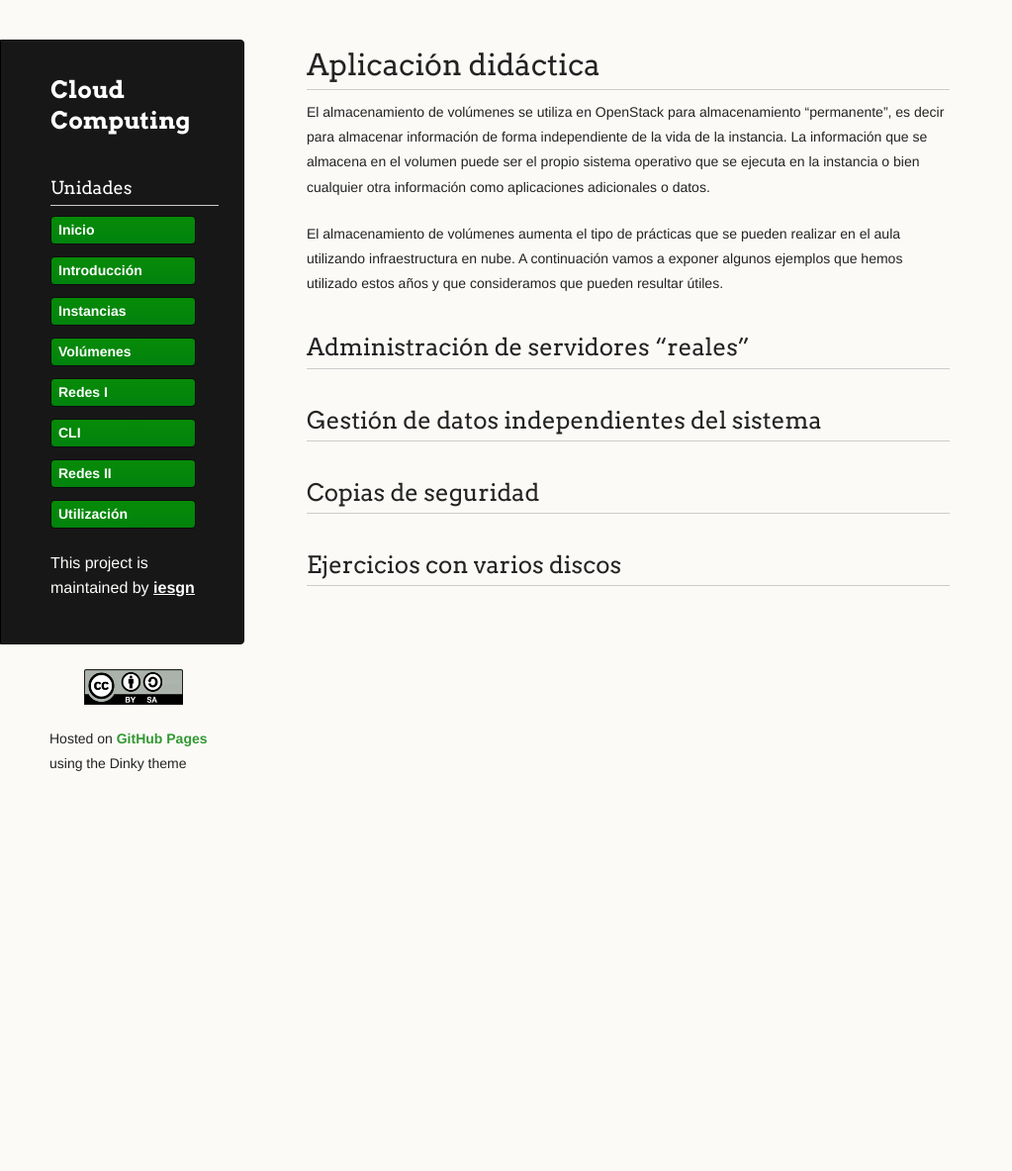
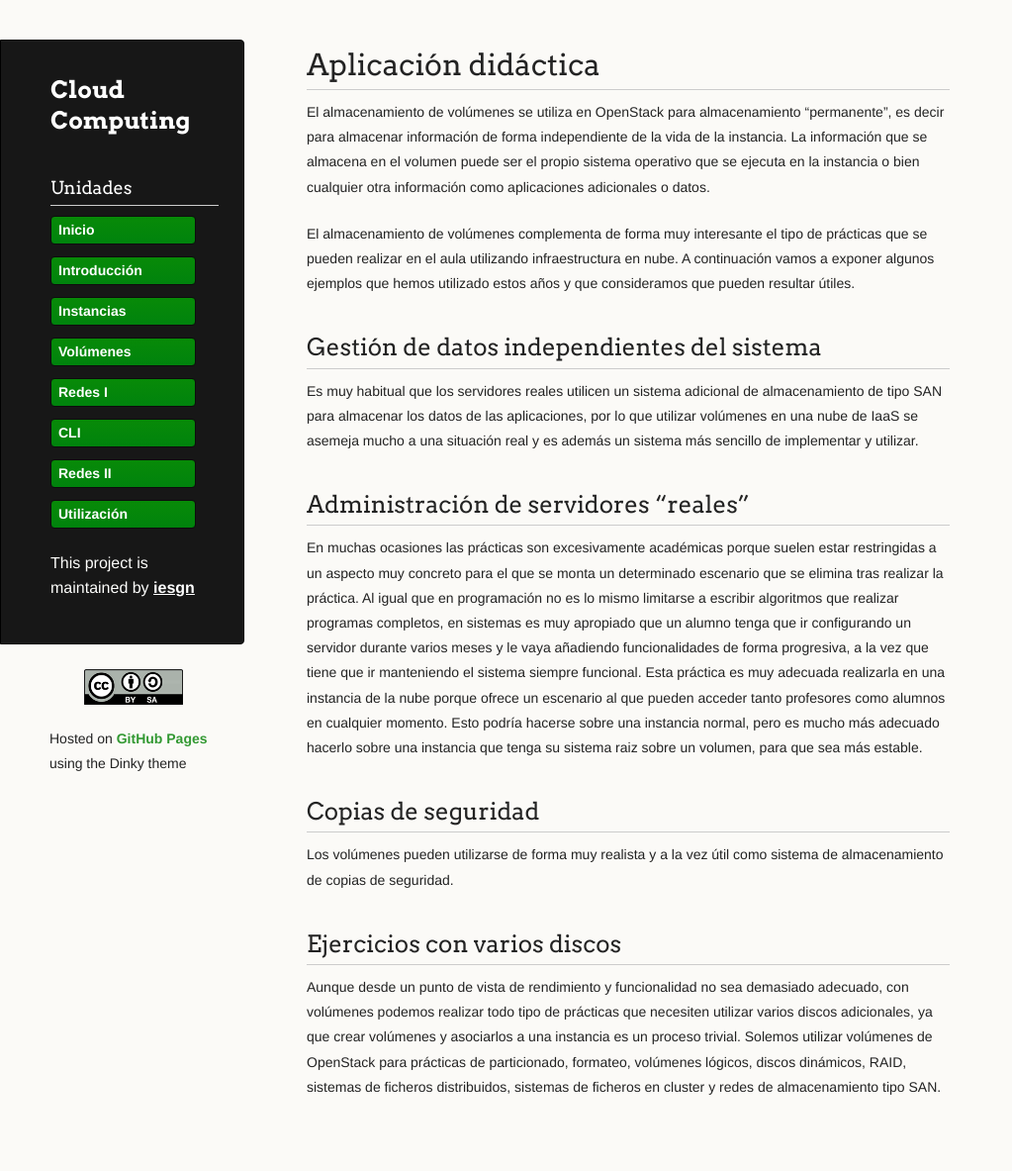
Before and after one commit to iesgn/cloud2, a Jekyll site: the page built from curso/u3/aula.md, in a window 1280 px wide. Shown: the whole page at 99% size, without its empty margins (0-1023 px from the left). Built offline with Jekyll 4.4.1, drawn with Linux system fonts in a browser that asks for light colours; before the commit the page ends 900 px from its top, so only the background shows below that.

Commit message:
Aula en volúmenes

```diff
--- a/curso/u3/aula.md
+++ b/curso/u3/aula.md
@@ -12,15 +12,41 @@ almacena en el volumen puede ser el propio sistema operativo que se
 ejecuta en la instancia o bien cualquier otra información como
 aplicaciones adicionales o datos.
 
-El almacenamiento de volúmenes aumenta el tipo de prácticas que se
-pueden realizar en el aula utilizando infraestructura en nube. A
-continuación vamos a exponer algunos ejemplos que hemos utilizado
-estos años y que consideramos que pueden resultar útiles.
+El almacenamiento de volúmenes complementa de forma muy interesante el tipo de
+prácticas que se pueden realizar en el aula utilizando infraestructura en
+nube. A continuación vamos a exponer algunos ejemplos que hemos utilizado estos
+años y que consideramos que pueden resultar útiles.
+
+## Gestión de datos independientes del sistema
+Es muy habitual que los servidores reales utilicen un sistema adicional de
+almacenamiento de tipo SAN para almacenar los datos de las aplicaciones, por lo
+que utilizar volúmenes en una nube de IaaS se asemeja mucho a una situación real
+y es además un sistema más sencillo de implementar y utilizar.
 
 ## Administración de servidores "reales"
-
-## Gestión de datos independientes del sistema
+En muchas ocasiones las prácticas son excesivamente académicas porque suelen
+estar restringidas a un aspecto muy concreto para el que se monta un determinado
+escenario que se elimina tras realizar la práctica. Al igual que en
+programación no es lo mismo limitarse a escribir algoritmos que realizar
+programas completos, en sistemas es muy apropiado que un alumno tenga que ir
+configurando un servidor durante varios meses y le vaya añadiendo
+funcionalidades de forma progresiva, a la vez que tiene que ir manteniendo el
+sistema siempre funcional.
+Esta práctica es muy adecuada realizarla en una instancia de la nube porque
+ofrece un escenario al que pueden acceder tanto profesores como alumnos en
+cualquier momento. Esto podría hacerse sobre una instancia normal, pero es mucho
+más adecuado hacerlo sobre una instancia que tenga su sistema raiz sobre un
+volumen, para que sea más estable.
 
 ## Copias de seguridad
+Los volúmenes pueden utilizarse de forma muy realista y a la vez útil como
+sistema de almacenamiento de copias de seguridad.
 
 ## Ejercicios con varios discos
+Aunque desde un punto de vista de rendimiento y funcionalidad no sea demasiado
+adecuado, con volúmenes podemos realizar todo tipo de prácticas que necesiten
+utilizar varios discos adicionales, ya que crear volúmenes y asociarlos a una
+instancia es un proceso trivial. Solemos utilizar volúmenes de OpenStack para
+prácticas de particionado, formateo, volúmenes lógicos, discos dinámicos, RAID,
+sistemas de ficheros distribuidos, sistemas de ficheros en cluster y redes de
+almacenamiento tipo SAN.
```
